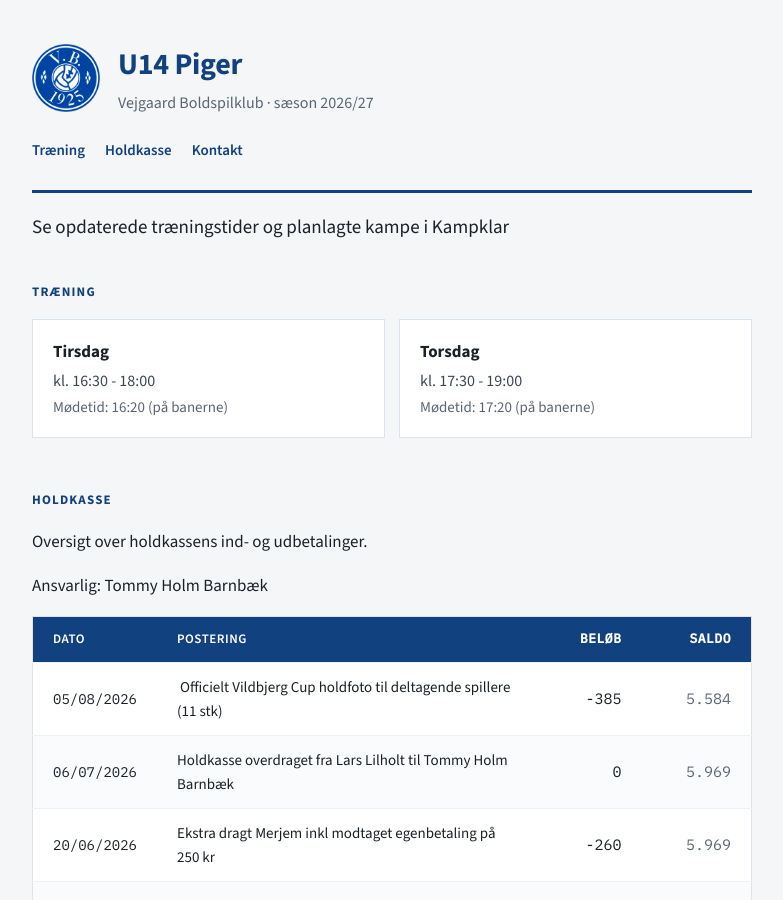
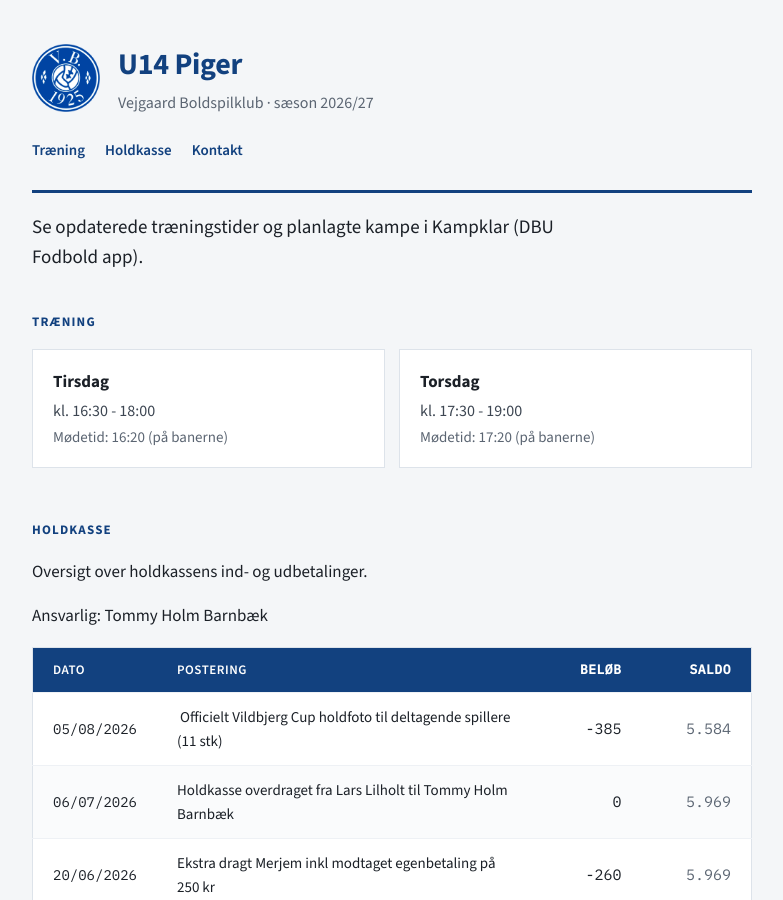
Before and after one commit to holm-dk/fodbold-vb-piger, a Jekyll site: the page built from index.md, in a window 1280 px wide and 900 px high. Shown: the whole window, without its empty margins (248-1031 px from the left). Built offline with Jekyll 4.4.1, drawn with Linux system fonts in a browser that asks for light colours.

Commit message:
Clarify Kampklar reference (DBU Fodbold app)

```diff
--- a/index.md
+++ b/index.md
@@ -3,7 +3,7 @@ layout: default
 title: VB U14 Piger
 ---
 
-Se opdaterede træningstider og planlagte kampe i Kampklar
+Se opdaterede træningstider og planlagte kampe i Kampklar (DBU Fodbold app).
 
 ## Træning
 
```
